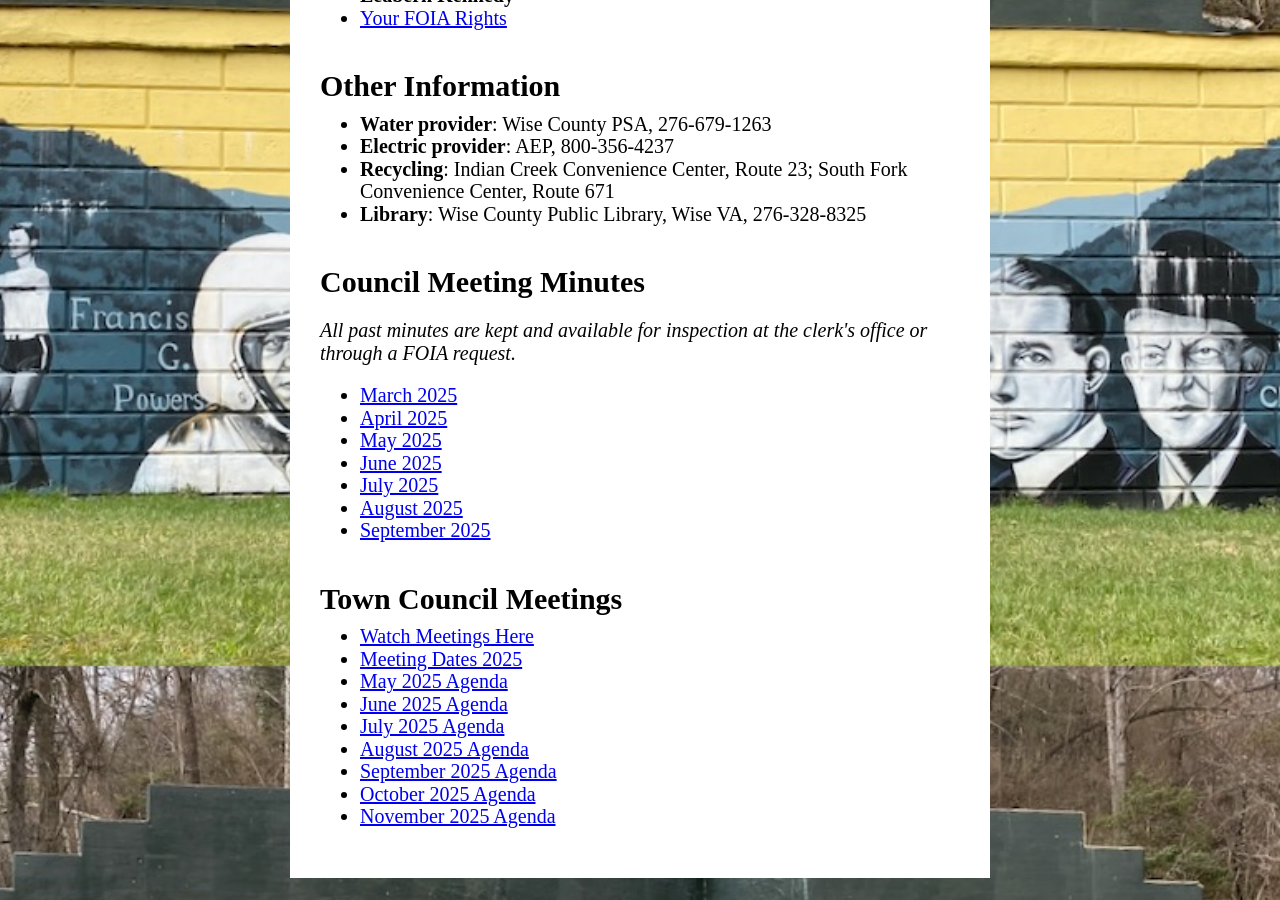
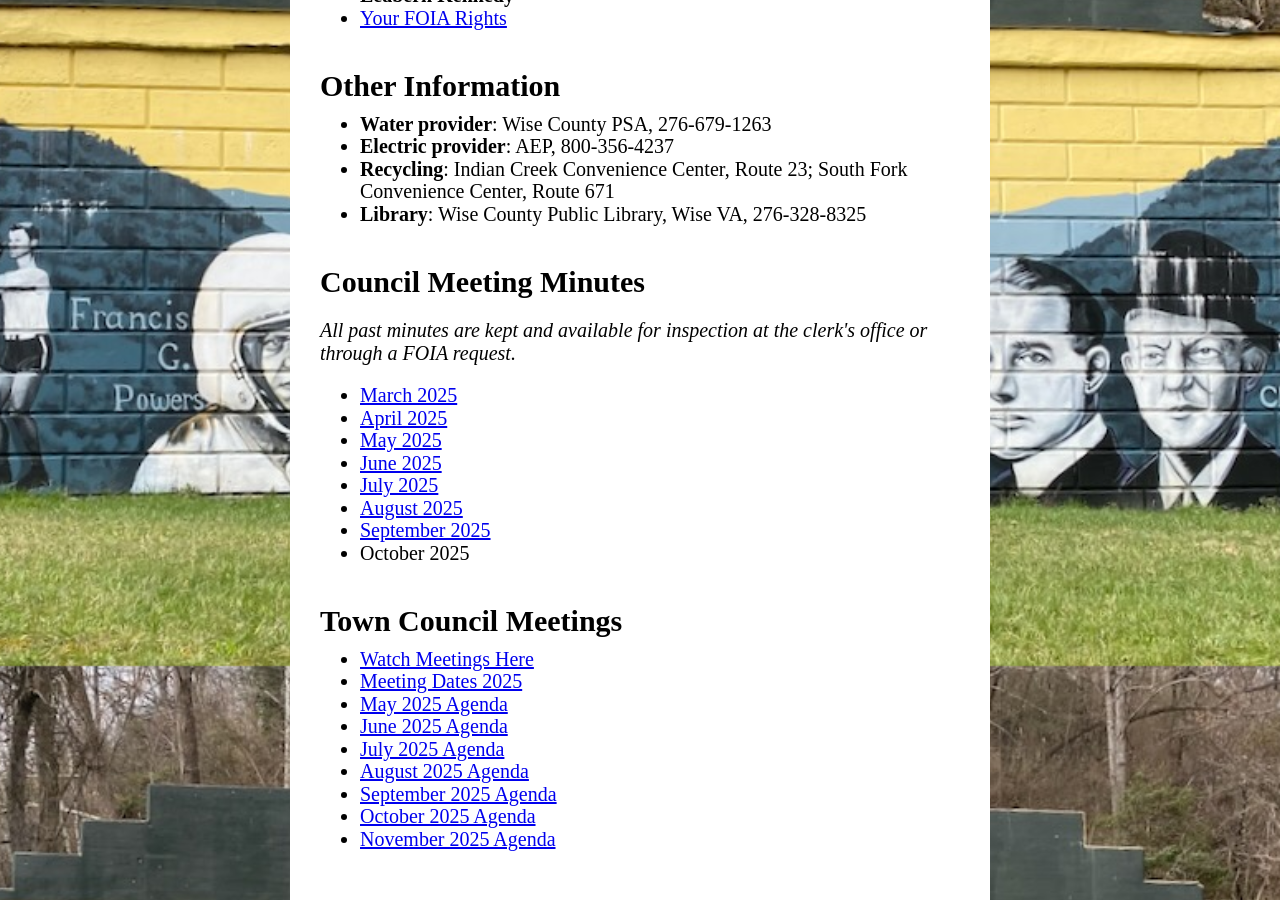
Before and after one commit to poundva/poundva.github.io, a Jekyll site: the page built from index.html, in a window 1280 px wide and 900 px high, scrolled down 3834 px. Built offline with Jekyll 4.4.1, drawn with Linux system fonts in a browser that asks for light colours; some web fonts are replaced.

Commit message:
Update index.html

```diff
--- a/index.html
+++ b/index.html
@@ -103,6 +103,7 @@ title: Home
     <li><a href="forms/July 2025 Meeting Minutes.pdf">July 2025</a></li>
     <li><a href="minutes/AUGUST 2025 MINUTES.pdf">August 2025</a></li>
     <li><a href="minutes/SEPT 2025 MINUTES.pdf">September 2025</a></li>
+    <li><a href+"minutes/1769_001.pdf">October 2025</a></li>
 </ul>
 
 <h1>Town Council Meetings</h1>
```
